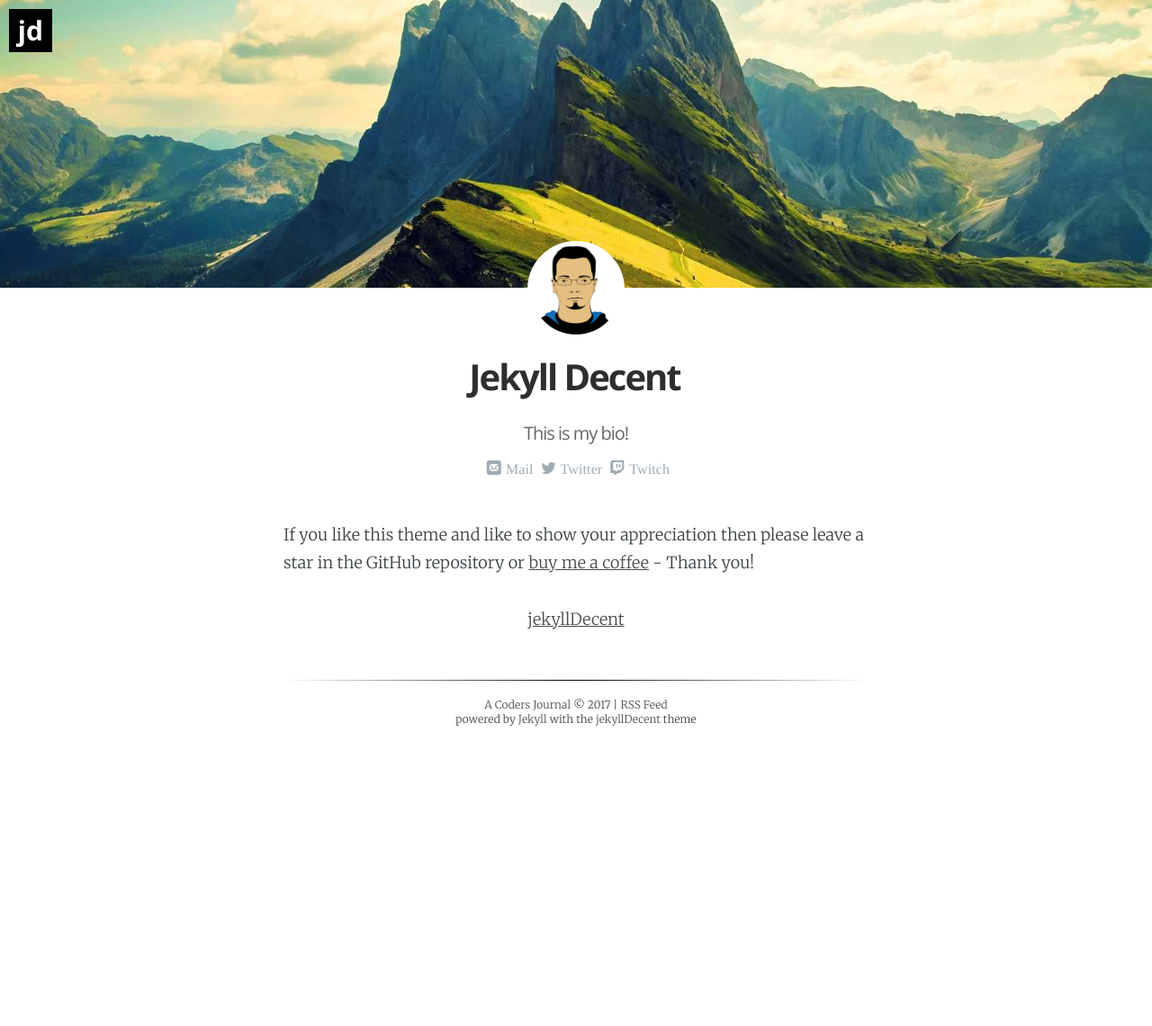
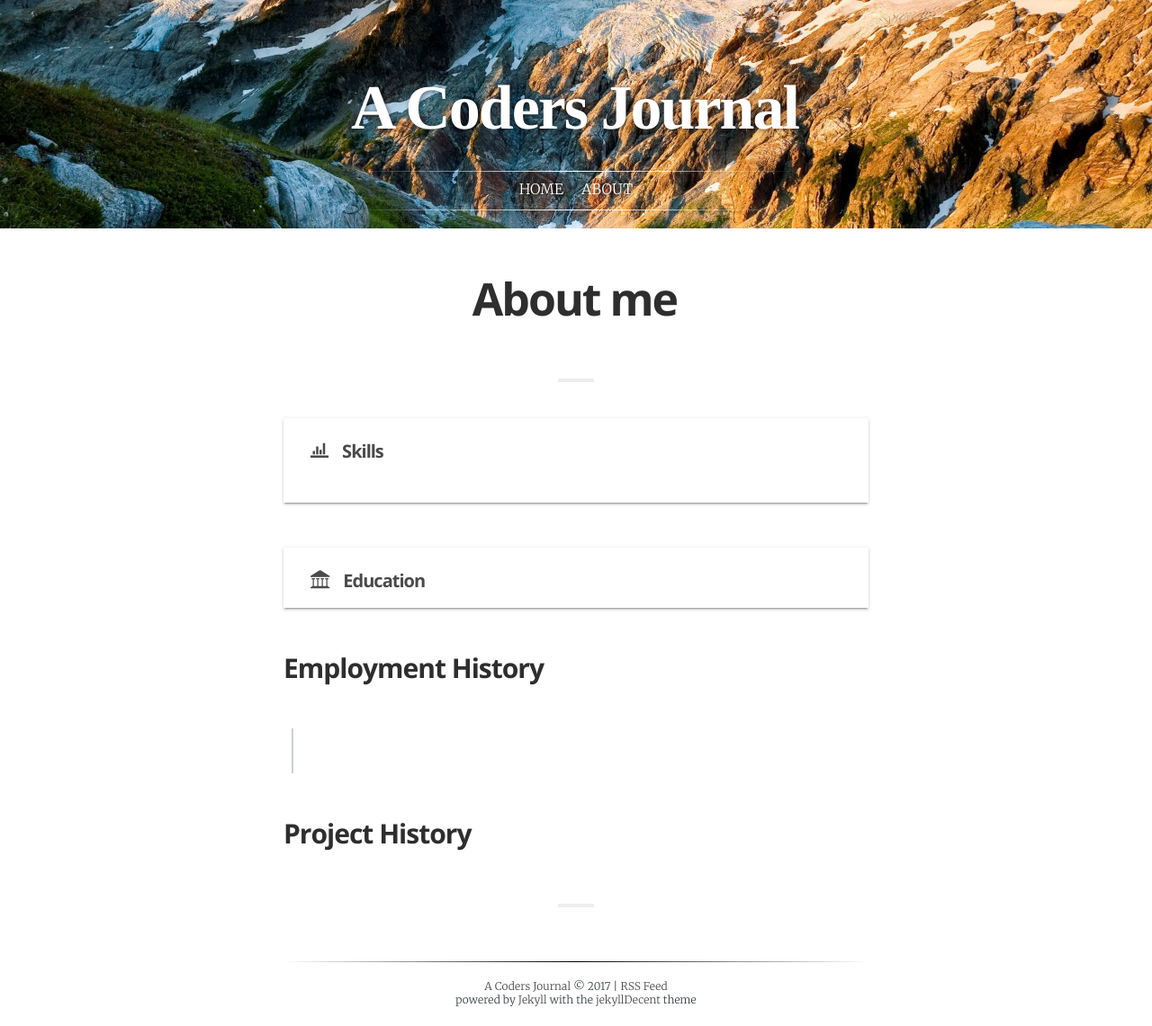
Before and after one commit to evilpilaf/evilpilaf.github.io, a Jekyll site: the page built from _pages/about.html, in a window 1280 px wide. Shown: the whole page at 90% size. Built offline with Jekyll 4.4.1, drawn with Linux system fonts in a browser that asks for light colours; some web fonts are replaced; before the commit the page ends 900 px from its top, so only the background shows below that.

Commit message:
Remove unwanted pages

```diff
--- a/_includes/header.html
+++ b/_includes/header.html
@@ -14,11 +14,8 @@
             {% assign pages = site.pages | sort:"weight"  %}
             {% for my_page in pages %}
 
-            {% if my_page.menutitle %}
+
             {% assign title = my_page.menutitle %}
-            {% elsif site.title %}
-            {% assign title = my_page.title %}
-            {% endif %}
 
             {% if title and my_page.visible != false %}
             <li><a class="page-link" href="{{ my_page.url | absolute_url }}" title="{{ title }}">{{ title }}</a></li>
--- a/_pages/cv.html
+++ b/_pages/about.html
@@ -1,12 +1,11 @@
 ---
-layout:    about
-permalink: "/cv"
-author:    jdecent
-keywords:  about person demo example
-title:     Jekyll Decent CV
-menutitle: CV
-weight:    70
-excerpt:   This page contains the curriculum vitae (CV) of the author.
+layout:     page
+permalink:  "/about"
+keywords:   about cv me description
+title:      About me
+menutitle:  About
+weight:     70
+excerpt:    This page contains information about me ;)
 ---
 {% assign cv = site.data.cv.[page.author] %}
 
--- a/_pages/about.md
+++ /dev/null
@@ -1,17 +0,0 @@
----
-layout:    about
-permalink: "/about"
-author:    jdecent
-keywords:  about person demo example
-title:     About Jekyll Decent
-menutitle: About
-weight:    90
-excerpt:   This page contains the curriculum vitae (CV) of the author.
----
-<script async defer src="https://buttons.github.io/buttons.js"></script>
-
-If you like this theme and like to show your appreciation then please leave a star in the GitHub repository or [buy me a coffee](https://www.paypal.me/jenswillmer/3) - Thank you!
-
-<p class="github-button-container">
-<a class="github-button" href="https://github.com/jwillmer/jekyllDecent" data-size="large" data-show-count="true" aria-label="Star jwillmer/jekyllDecent on GitHub">jekyllDecent</a>
-</p>
```
Also changed, not shown: _pages/offline-warning.md (deleted, +0 -14 lines).
